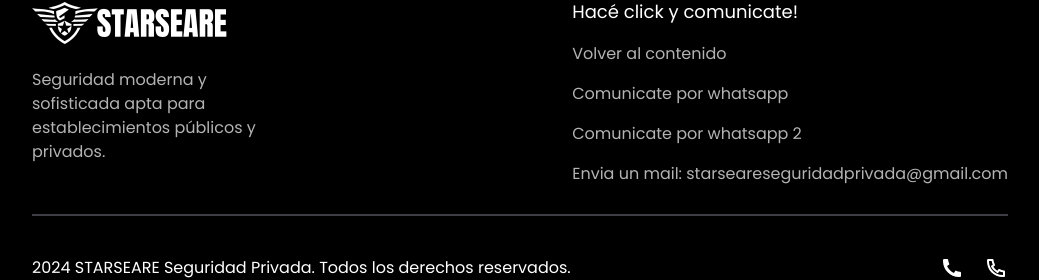
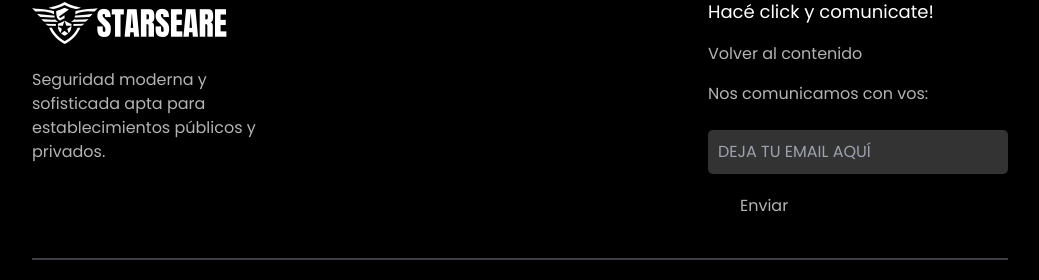
Before and after one commit to Agus-Albarracin/starseare-webpage, a Next.js app: page / in a window 1280 px wide. Shown: the part 2940-3220 px from the top of the page, without its empty margins (120-1159 px from the left). Built offline with nearby package versions, Linux system fonts and the light colour scheme.

Commit message:
Added Formspree.io to emailbox

```diff
--- a/package.json
+++ b/package.json
@@ -9,6 +9,7 @@
     "lint": "next lint"
   },
   "dependencies": {
+    "@formspree/react": "^2.5.1",
     "framer-motion": "^10.16.4",
     "next": "13.5.4",
     "react": "^18.3.1",
--- a/src/components/Footer/Footer.data.tsx
+++ b/src/components/Footer/Footer.data.tsx
@@ -9,21 +9,6 @@ export const footerData = [
         id: 1,
         name: "Volver al contenido",
         link: "#",
-      },
-      {
-        id: 2,
-        name: "Comunicate por whatsapp",
-        link: "https://wa.me/542215985797",
-      },
-      {
-        id: 3,
-        name: "Comunicate por whatsapp 2  ",
-        link: "https://wa.me/542215529308",
-      },
-      {
-        id: 4,
-        name: "Envia un mail: \n    starseareseguridadprivada@gmail.com",
-        link: "mailto:starseareseguridadprivada@gmail.com" ,
       }
     ],
   }
--- a/src/components/Footer/Footer.tsx
+++ b/src/components/Footer/Footer.tsx
@@ -2,6 +2,7 @@ import Image from "next/image";
 import { Reveal } from "../Reveal";
 import { footerData, footerSocialNetworks } from "./Footer.data";
 import Link from "next/link";
+import ContactForm from "../MailBlock/MailBlock";
 
 
 export function Footer() {
@@ -24,8 +25,10 @@ export function Footer() {
                                 </Reveal>
                             </Link>
                         ))}
+             <ContactForm />
                     </div>
                 ))}
+
             </div>
 
             <div className="border-[#3F3E45] border-[1px] my-7" />
--- /dev/null
+++ b/src/components/MailBlock/MailBlock.tsx
@@ -0,0 +1,59 @@
+"use client"
+import React from 'react';
+import { useForm, ValidationError } from '@formspree/react';
+import { Reveal } from "../Reveal";
+
+
+export default function ContactForm() {
+  const [state, handleSubmit] = useForm("mkndyagj");
+  if (state.succeeded) {
+      return <p>Thanks for joining!</p>;
+  }
+  return (
+      <form className="block mt-4 text-primaryDark " onSubmit={handleSubmit}>
+    <Reveal>
+
+      <label htmlFor="email">
+       Nos comunicamos con vos:
+      </label>
+      </Reveal>
+      <br />
+    <Reveal>
+
+      <input
+        id="email"
+        type="email"
+        name="email"
+        placeholder="DEJA TU EMAIL AQUÍ"
+        style={{
+            backgroundColor: '#333', // Color de fondo gris oscuro
+            color: '#fff', // Color del texto blanco
+            padding: '10px', // Espaciado interno
+            border: 'none', // Sin borde
+            borderRadius: '5px', // Bordes redondeados
+            width: '300px', // Ancho del input
+          }}
+      />
+      <ValidationError
+        prefix="Email"
+        field="email"
+        errors={state.errors}
+      />
+      <ValidationError
+        prefix="Message"
+        field="message"
+        errors={state.errors}
+      />
+    </Reveal>
+
+    <Reveal>
+
+      <button type="submit" disabled={state.submitting}
+      className="mt-2 gap-5 px-8 py-3 rounded-3xl group hover:bg-radialBlack text-primaryDark hover:text-white">
+        Enviar
+      </button>
+    </Reveal>
+
+    </form>
+  );
+}
```
Also changed, not shown: src/components/MailBlock/index.ts (added), 1 other file (tests, documents, lock files or other folders).
